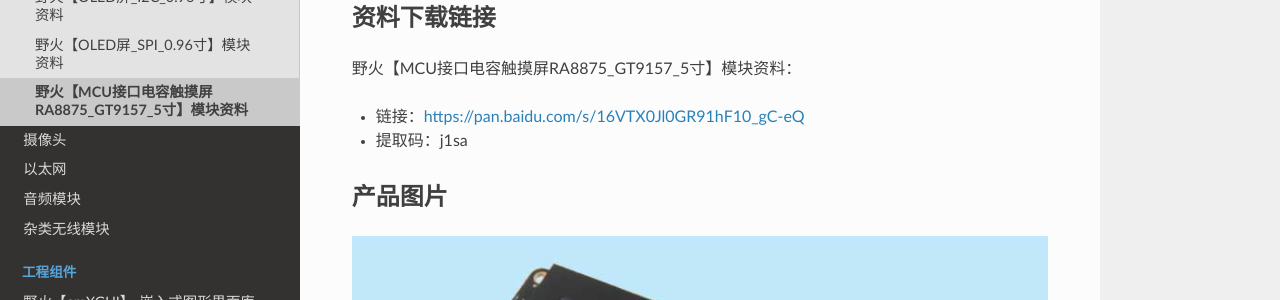
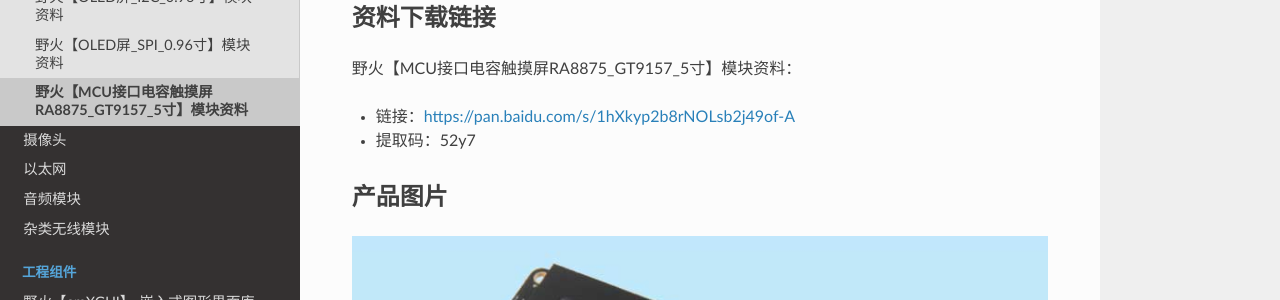
Before and after one commit to Embedfire/ebf_products, a Sphinx documentation site: the page built from documentation/module/screen/ra8875_gt9157_5.rst, in a window 1280 px wide and 900 px high. Shown: the part 210-510 px from the top of the window. Built offline with Sphinx 7.4.7 and the Read the Docs theme 2.0.0, drawn with Linux system fonts in a browser that asks for light colours; pages that are not in the unit, such as notebooks, are missing from menus.

Commit message:
Update ra8875_gt9157_5.rst

```diff
--- a/documentation/module/screen/ra8875_gt9157_5.rst
+++ b/documentation/module/screen/ra8875_gt9157_5.rst
@@ -7,8 +7,8 @@
 
 野火【MCU接口电容触摸屏RA8875_GT9157_5寸】模块资料：
 
-- 链接：https://pan.baidu.com/s/16VTX0Jl0GR91hF10_gC-eQ
-- 提取码：j1sa
+- 链接：https://pan.baidu.com/s/1hXkyp2b8rNOLsb2j49of-A
+- 提取码：52y7
 
 产品图片
 --------
```
